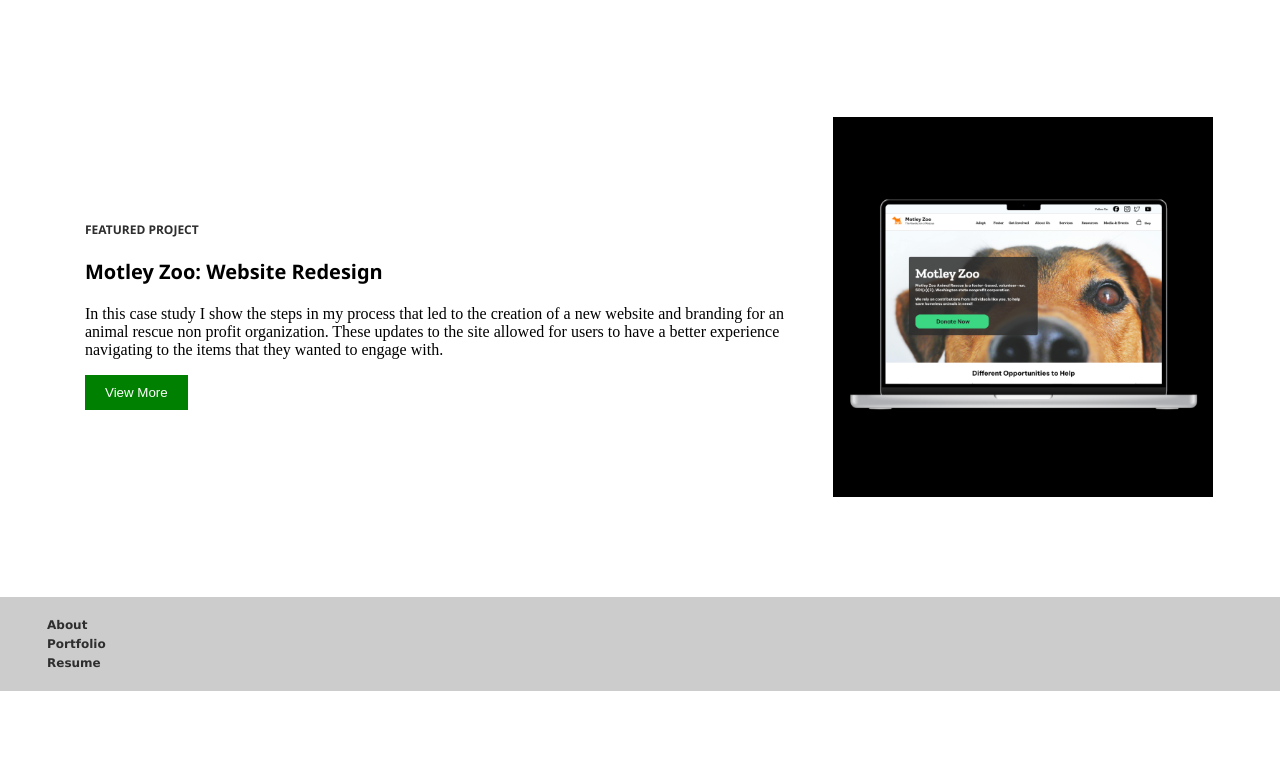
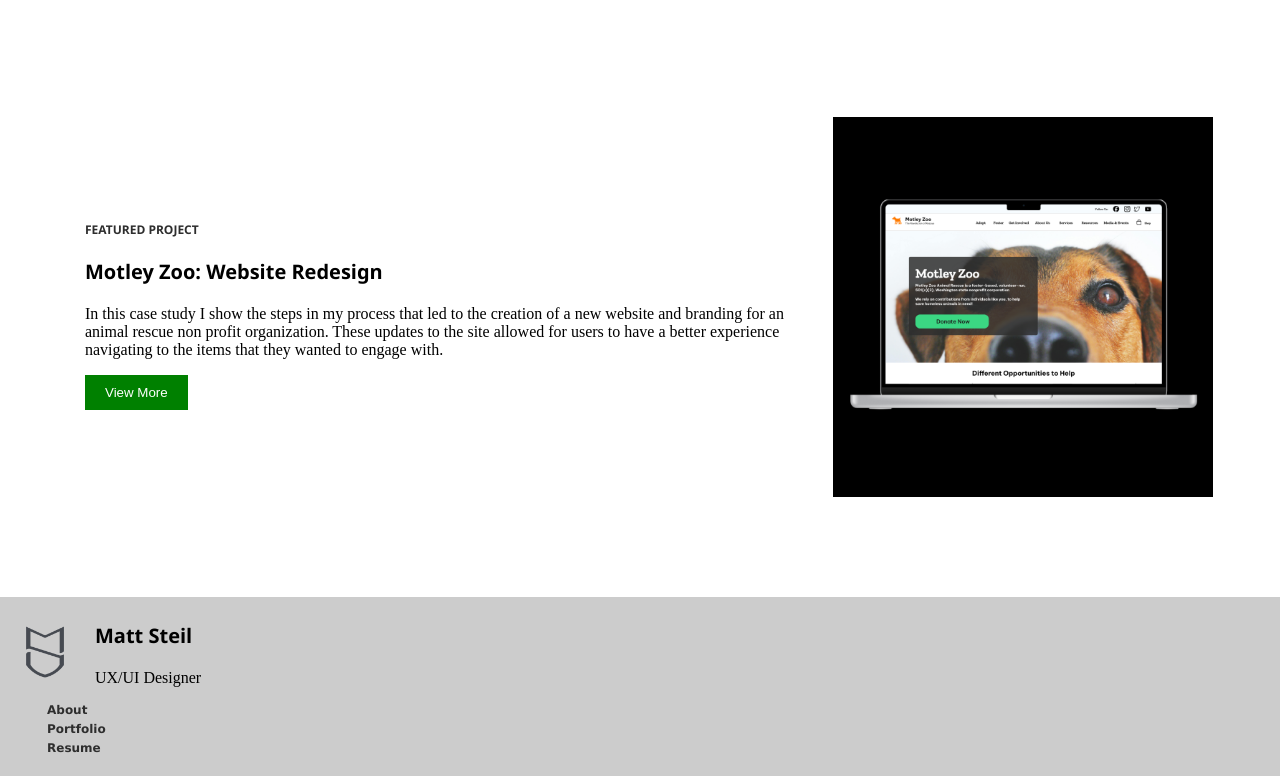
Before and after one commit to mattsteil/UX_UI_HW17, a plain HTML site: page index.html in a window 1280 px wide. Shown: the part 1166-1942 px from the top of the page. Before the commit the page ends 1857 px from the top, so only its background shows below. Drawn offline with Linux system fonts and the light colour scheme.

Commit message:
lots of edits to footer

```diff
--- a/css/styles.css
+++ b/css/styles.css
@@ -263,6 +263,11 @@ width:100%;
 background-color:rgb(204, 204, 204);
 padding:5px;
 float:right;
+grid-template-columns: 1fr 1fr 1fr;
+grid-template-rows:200px;
+grid-template-areas:
+ "footerLogo footerName FooterNav"
+
 
   }
 
@@ -314,10 +319,11 @@ align-items:center;
 .footerLogo {
 
 width:150px;
-background-image:url("images/Logo.png");
+background-image:url("../images/Logo.png");
 background-position: center;
 background-size: cover;
 float:left;
+
 }
 
 
@@ -350,7 +356,11 @@ float:left;
 
 .footerLogo {
 
-width:px;
+width:100px;
+height:100px;
+float: left;
+display: block;
+justify-content: space-around;
 
 
 }
--- a/index.html
+++ b/index.html
@@ -120,10 +120,10 @@
    <div class="footerLogo">  </div>
 
 
-
    <div class="footerName"></div>
 
-
+<H3> Matt Steil</H3>
+<p>UX/UI Designer</p>
 
    <div class="footerNav">
          <ul>
```
